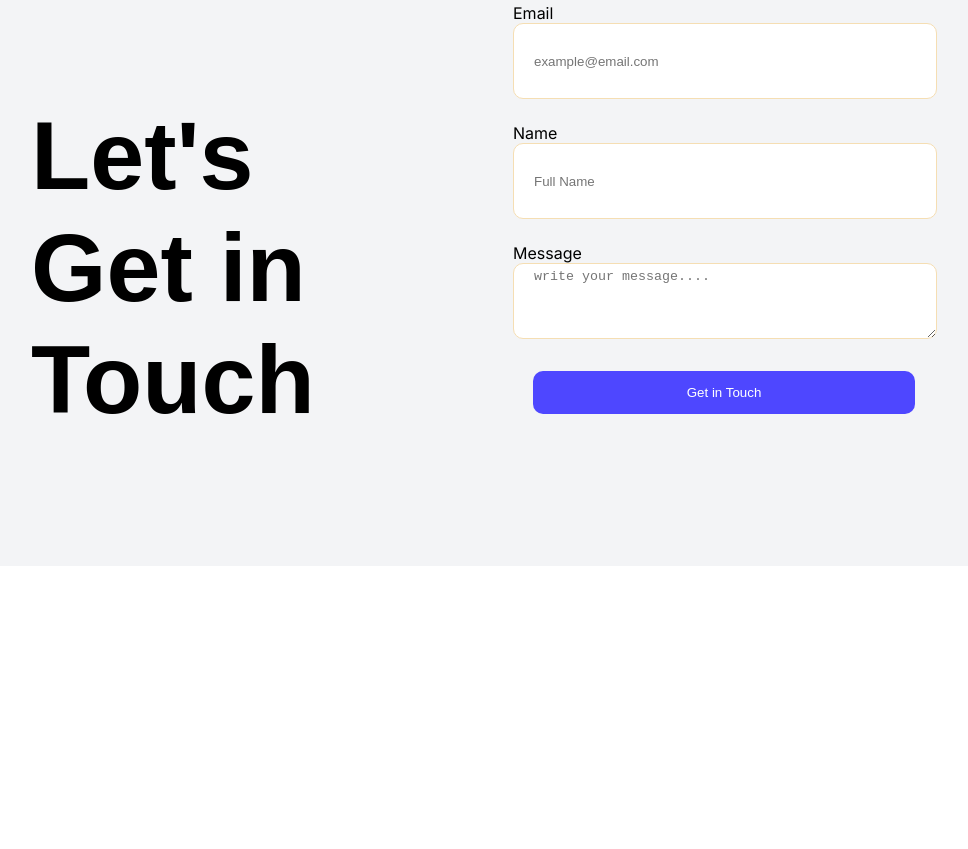
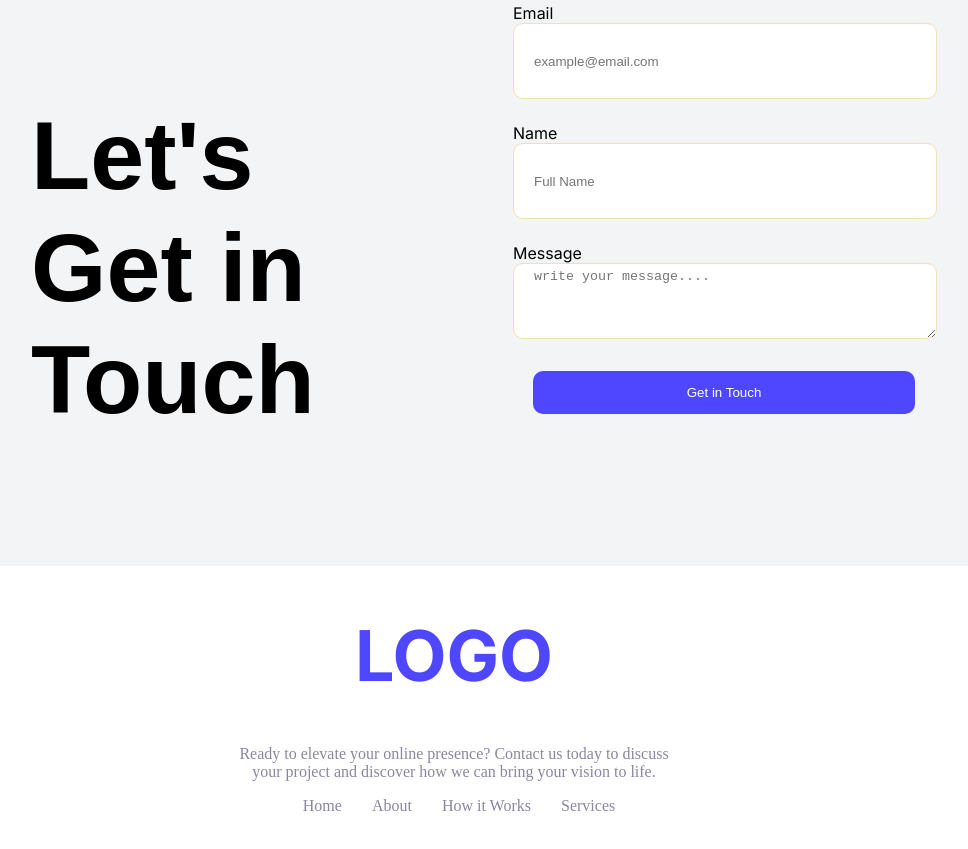
Before and after one commit to anjan0003/B12-Assignment-01-Anjan-Nandy, a plain HTML site: page index.html in a window 1280 px wide. Shown: the part 2631-3480 px from the top of the page, without its empty margins (177-1145 px from the left). Before the commit the page ends 3205 px from the top, so only its background shows below. Drawn offline with Linux system fonts and the light colour scheme.

Commit message:
added footer section

```diff
--- a/index.html
+++ b/index.html
@@ -147,7 +147,21 @@
     </Section>
     </main>
 
-
+    <footer>
+            <h1 class="f-title inter-normal">LOGO</h1>
+            <p class="f-description third-bg">
+                Ready to elevate your online presence? Contact us today to discuss <br>
+                 your project and discover how we can bring your vision to life.
+            </p>
+            <div class="f-items">
+                <ul>
+                    <li><a class="third-bg" href="">Home</a></li>
+                    <li><a class="third-bg" href="">About</a></li>
+                    <li><a class="third-bg" href="">How it Works</a></li>
+                    <li><a class="third-bg" href="">Services</a></li>
+                </ul>
+            </div>
+    </footer>
 </body>
 
 </html>
--- a/style.css/style.css
+++ b/style.css/style.css
@@ -240,3 +240,34 @@ input[type=submit] {
   border-radius: 10px;
 
 }
+/* footer part */
+
+footer{
+
+    text-align: center;
+    margin: 30px 159px 50px 141px;
+}
+.f-title{
+    font-weight:900px;
+    font-size: 70px;
+    color:#4E47FF; ;
+}
+footer ul li{
+    list-style: none;
+    margin-right: 30px;
+}
+.f-items ul{
+    display: flex;
+    align-items: center;
+    justify-content: center;
+
+
+}
+
+footer li a{
+    text-decoration: none;
+}
+.f-description{
+    font-weight: 600px;
+
+}
```
